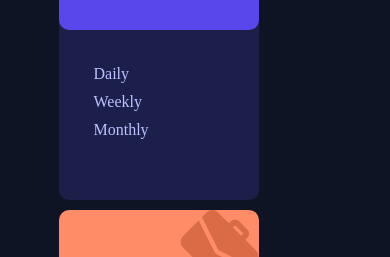
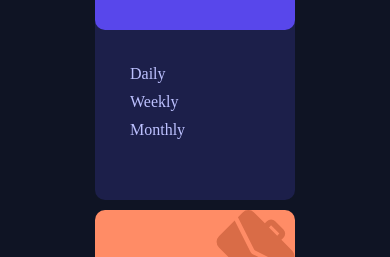
Before and after one commit to DEVZARAH/time-tracking-dashboard, a plain HTML site: page index.html in a window 390 px wide. Shown: the part 235-492 px from the top of the page. Drawn offline with Linux system fonts and the light colour scheme; a web font is replaced by a local one.

Commit message:
mobile view fixed

```diff
--- a/css/index.css
+++ b/css/index.css
@@ -154,6 +154,17 @@ li {
   display: grid;
   grid-template-columns: repeat(auto-fit, minmax(200px, 1fr));
   gap: 10px;
+  align-items: center;
+  justify-content: center;
+
+}
+@media(max-width:600px){
+  .main{
+    display: flex;
+    align-items: center;
+    justify-content: center;
+    flex-direction: column;
+  }
 }
 .container1 {
   grid-row: 1 / span 2;
```
